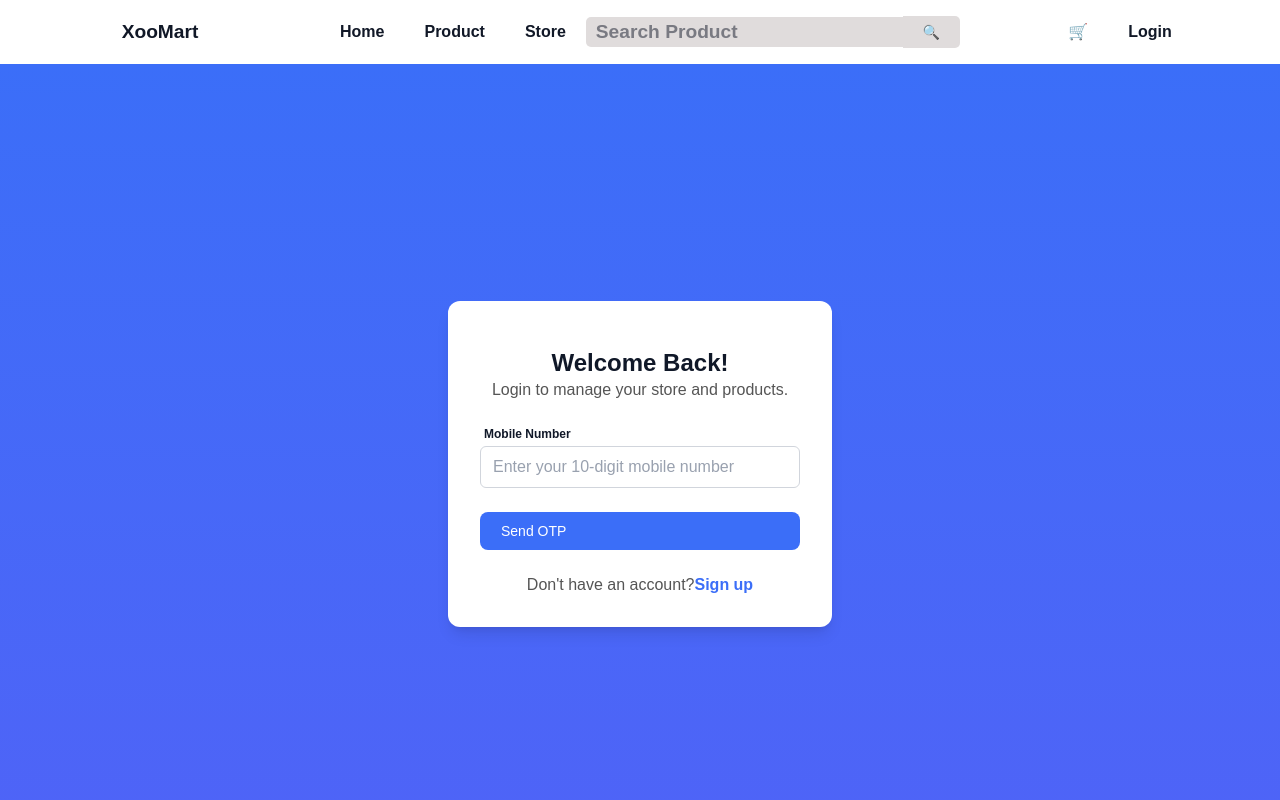
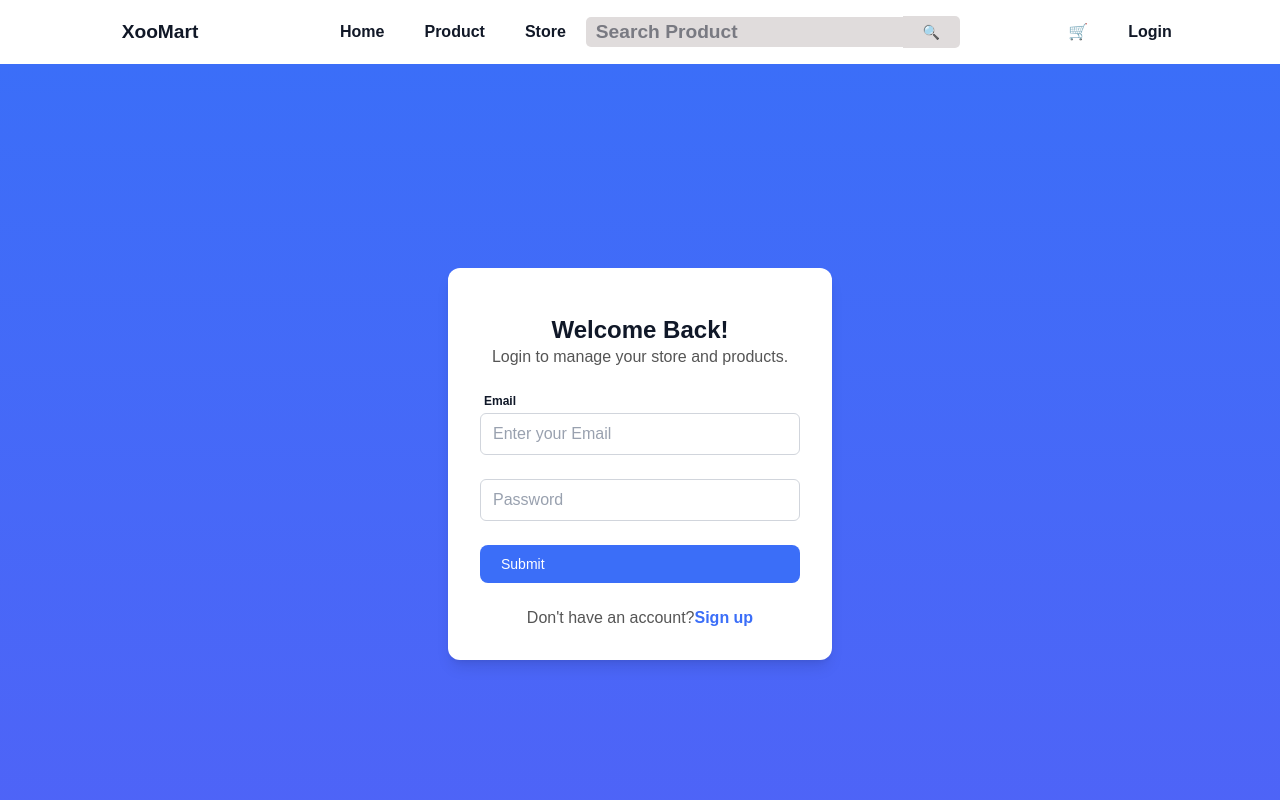
Before and after one commit to TejasSomnathe/XooMart, a React (Vite) app in the folder XooMart/frontend/: page /login in a window 1280 px wide. Shown: the top 800 px of the page. Built offline with nearby package versions, Linux system fonts and the light colour scheme.

Commit message:
trying to rout for getting data from backend

```diff
--- a/XooMart/frontend/package.json
+++ b/XooMart/frontend/package.json
@@ -12,6 +12,7 @@
   "dependencies": {
     "@react-spring/web": "^10.0.1",
     "@tailwindcss/vite": "^4.1.7",
+    "axios": "^1.9.0",
     "framer-motion": "^12.12.2",
     "gsap": "^3.13.0",
     "react": "^19.1.0",
--- a/XooMart/frontend/src/components/Login/Login.jsx
+++ b/XooMart/frontend/src/components/Login/Login.jsx
@@ -1,9 +1,15 @@
 import React from 'react'
+import { useState } from 'react';
 import { NavLink } from 'react-router-dom';
 import "tailwindcss";
+import axios from 'axios';
+
 
 
 function Login() {
+  const [email, setEmail] = useState("")
+  const [password, setPassword] = useState("")
+
   return (
     <>
       <div className="min-h-screen flex items-center justify-center bg-gradient-to-b from-[#3b6ef8] to-[#4f63f7] px-4">
@@ -15,19 +21,44 @@ function Login() {
           <p className="text-center text-gray-500 mb-6">Login to manage your store and products.</p>
           <form>
             <label htmlFor="mobile" className="block text-xs font-semibold text-gray-900 mb-1">
-              <i className="fas fa-mobile-alt mr-1"></i> Mobile Number
+              <i className="fas fa-mobile-alt mr-1"></i>Email
             </label>
             <input
               id="mobile"
               type="text"
-              placeholder="Enter your 10-digit mobile number"
+              placeholder="Enter your Email"
               className="w-full border border-gray-300 rounded-md px-3 py-2 mb-6 text-gray-700 placeholder-gray-400 focus:outline-none focus:ring-2 focus:ring-[#3b6ef8]"
+              value={email}
+              onChange={(e) => setEmail(e.target.value)}
+            />
+            <input
+              id="mobile"
+              type="text"
+              placeholder="Password"
+              className="w-full border border-gray-300 rounded-md px-3 py-2 mb-6 text-gray-700 placeholder-gray-400 focus:outline-none focus:ring-2 focus:ring-[#3b6ef8]"
+              value={password}
+              onChange={(e) => setPassword(e.target.value)}
             />
             <button
               type="submit"
               className="w-full bg-[#3b6ef8] text-white py-3 rounded-md font-normal text-sm hover:bg-[#345edb] transition-colors"
+              onClick={async (e) => {
+                e.preventDefault();
+                try {
+                  const response = await axios.post("/api/v1/users/login", { email, password });
+                  if (response.data) {
+                    alert("Login successful!");
+                    // Redirect or perform further actions
+                  } else {
+                    alert("Login failed: " + response.data.message);
+                  }
+                } catch (error) {
+                  console.error("Login error:", error);
+                  // alert("An error occurred during login.");
+                }
+              }}
             >
-              Send OTP
+              Submit
             </button>
           </form>
           <p className="text-center text-gray-600 mt-6 text-xs">
```
Also changed, not shown: 2 other files (tests, documents, lock files or other folders).
